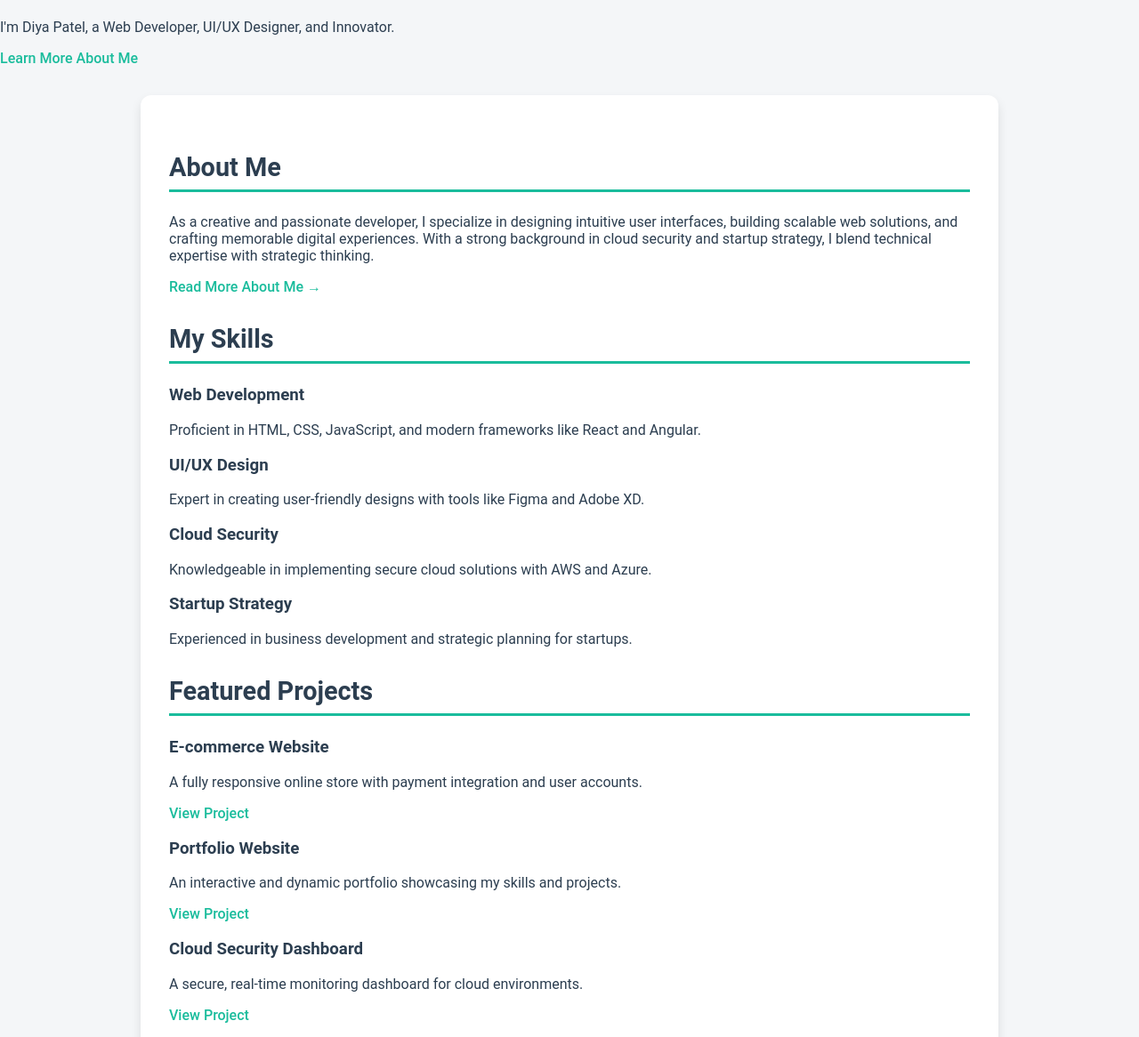
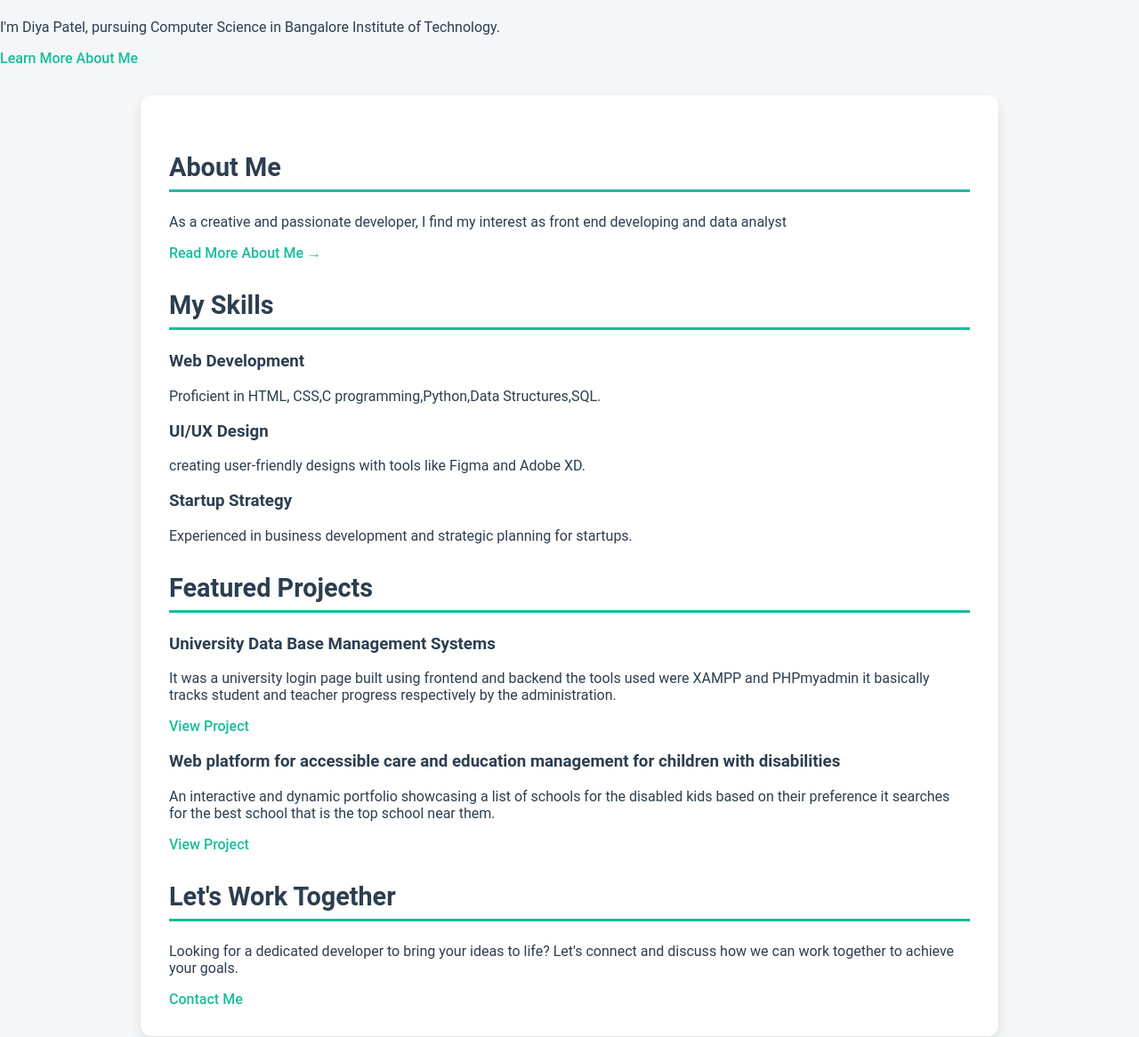
Before and after one commit to Diya67/diyaportfolio, a plain HTML site: page index.html in a window 1280 px wide. Shown: the part 134-1300 px from the top of the page at 89% size. Drawn offline with Linux system fonts and the light colour scheme.

Commit message:
index.html

```diff
--- a/index.html
+++ b/index.html
@@ -21,7 +21,7 @@
 
     <header class="hero-section">
         <h1>Welcome to My Portfolio</h1>
-        <p>I'm Diya Patel, a Web Developer, UI/UX Designer, and Innovator.</p>
+        <p>I'm Diya Patel, pursuing Computer Science in  Bangalore Institute of Technology. </p>
         <a href="about.html" class="cta-button">Learn More About Me</a>
     </header>
 
@@ -30,9 +30,7 @@
         <section class="about-preview">
             <h2>About Me</h2>
             <p>
-                As a creative and passionate developer, I specialize in designing intuitive user interfaces, building
-                scalable web solutions, and crafting memorable digital experiences. With a strong background in cloud
-                security and startup strategy, I blend technical expertise with strategic thinking.
+                As a creative and passionate developer, I find my interest as front end developing and data analyst
             </p>
             <a href="about.html" class="cta-link">Read More About Me &rarr;</a>
         </section>
@@ -43,15 +41,11 @@
             <div class="skills-list">
                 <div class="skill-item">
                     <h3>Web Development</h3>
-                    <p>Proficient in HTML, CSS, JavaScript, and modern frameworks like React and Angular.</p>
+                    <p>Proficient in HTML, CSS,C programming,Python,Data Structures,SQL.</p>
                 </div>
                 <div class="skill-item">
                     <h3>UI/UX Design</h3>
-                    <p>Expert in creating user-friendly designs with tools like Figma and Adobe XD.</p>
-                </div>
-                <div class="skill-item">
-                    <h3>Cloud Security</h3>
-                    <p>Knowledgeable in implementing secure cloud solutions with AWS and Azure.</p>
+                    <p>creating user-friendly designs with tools like Figma and Adobe XD.</p>
                 </div>
                 <div class="skill-item">
                     <h3>Startup Strategy</h3>
@@ -65,21 +59,19 @@
             <h2>Featured Projects</h2>
             <div class="project-list">
                 <div class="project-item">
-                    <h3>E-commerce Website</h3>
-                    <p>A fully responsive online store with payment integration and user accounts.</p>
+                    <h3>University Data Base Management Systems</h3>
+                    <p>It was a university login page built using frontend and backend the tools used were XAMPP and PHPmyadmin
+                        it basically tracks student and teacher progress respectively by the administration.</p>
                     <a href="project1.html" class="project-link">View Project</a>
                 </div>
                 <div class="project-item">
-                    <h3>Portfolio Website</h3>
-                    <p>An interactive and dynamic portfolio showcasing my skills and projects.</p>
+                    <h3>Web platform for accessible care and education management for children with disabilities</h3>
+                    <p>An interactive and dynamic portfolio showcasing a list of schools for the disabled kids based on their preference
+                        it searches for the best school that is the top school near them.</p>
                     <a href="project2.html" class="project-link">View Project</a>
                 </div>
-                <div class="project-item">
-                    <h3>Cloud Security Dashboard</h3>
-                    <p>A secure, real-time monitoring dashboard for cloud environments.</p>
-                    <a href="project3.html" class="project-link">View Project</a>
-                </div>
-            </div>
+
+
         </section>
 
         <!-- Contact CTA -->
```
